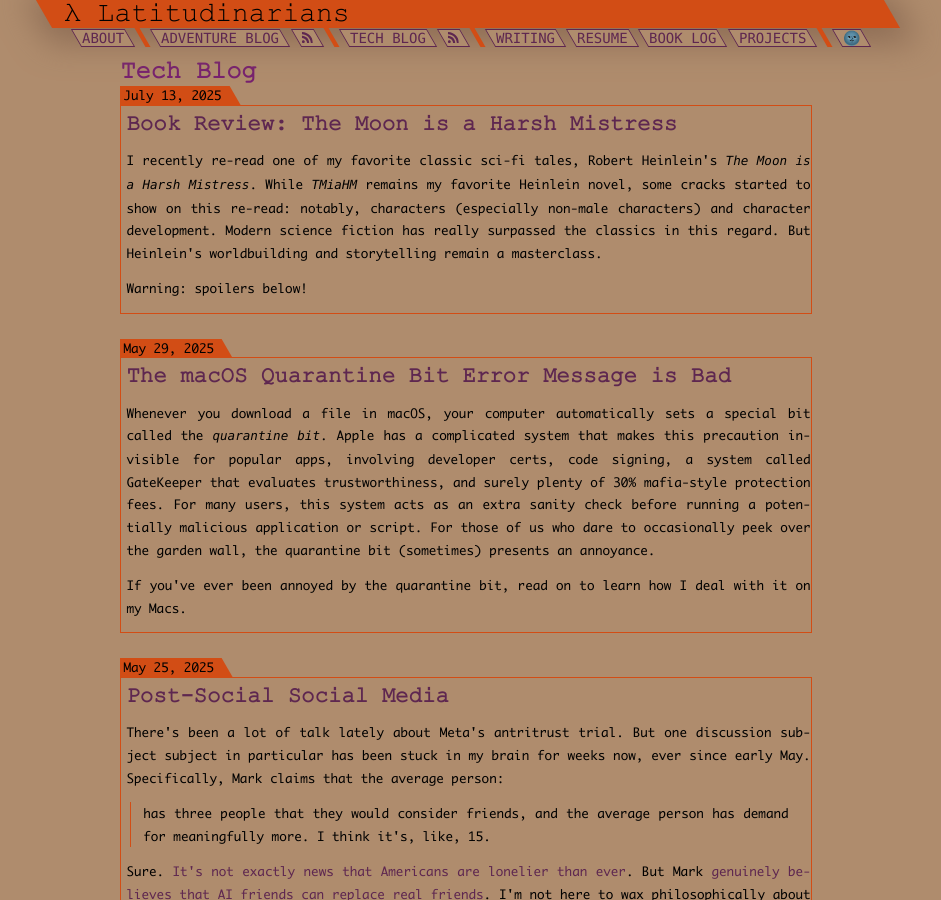
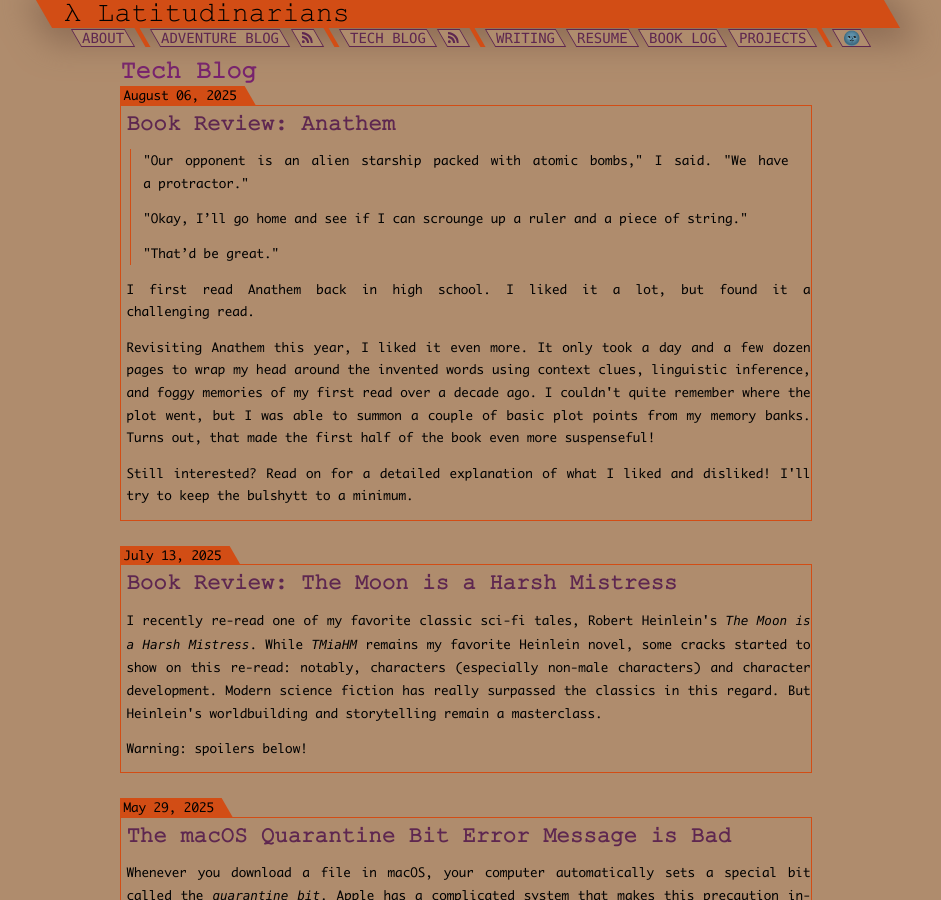
Before and after one commit to nathan-contino/nathan-contino.github.io, a Jekyll site: the page built from _pages/techblog.html, in a window 1280 px wide and 900 px high. Shown: the whole window, without its empty margins (174-1115 px from the left). Built offline with Jekyll 4.4.1, drawn with Linux system fonts in a browser that asks for light colours; some of the changed lines change nothing that is shown.

Commit message:
Anathem book review

```diff
--- a/_pages/reading.md
+++ b/_pages/reading.md
@@ -6,6 +6,7 @@ permalink: /reading-log/
 
 | Book Title 					| Author 				| Date 			| Notes |
 | ---		 					| ---		 			| ---			| ---	|
+| **Anathem**					| Neal Stephenson		| 2025			| [see review](/techblog/2025/08/06/anathem/) |
 | **The Moon is a Harsh Mistress** | Robert Heinlein	| 2025			| [see review](/techblog/2025/07/13/moon-heinlein/) |
 | **Artemis**					| Andy Weir 			| 2025 			| Ever wonder why every popular Andy Weir novel features a male narrator isolated from all other humans? This book explains it. Every character talks and thinks exactly like Andy Weir. Everyone is weirdly horny for the main character/narrator (including the narrator herself?). Everyone is a meme (have you ever actually heard someone say 'barkeep' to a bartender in reality?). The plot makes no sense, until it makes un-sense, until it stops being a plot and eventually evolves into a Reason for Every Side Character to Help the Main Character. The science fiction worldbuilding is mostly fun. The action sequences are impossible to follow. Andy knows how to build a world and talk about every nerdy facet of a science-y plot device. Andy does not know how to build interpersonal relationships, develop characters, write convincing dialog, or get inside the head of anybody but a middle aged nerdy guy. Because obviously young people in 100 years, living on the moon, will still like the same shit a middle aged nerdy guy likes today (The Good, the Bad, and the Ugly; Star Trek). As a nerdy guy, the humor mostly lands. But I'm not sure most people want to spend this much time in Andy Weir's head. Please, Andy, never try to write a female character or flirty dialog again. |
 | **Carmageddon: How Cars Make Life Worse and What to Do About It** | Daniel Knowles | 2025 | More than just a reiteration of ideas I've already heard. Knowles' international life experience as a reporter for The Economist in Africa, India, and the USA combine with his upbringing in the UK for an unusually nuanced perspective of car-dependence. Knowles has experienced many countries in various stages of car-dependence, from the moderately car-dependent UK to the recently-ruined-by-cars Indian coast to the decomposing car-dependent empire of the American Midwest. At his worst, you can see his passion for walkability and bikeability shine through. At his best, he brings a fresh perspective to a very old problem. At this point it seems unlikely that any country will escape the Car Trap, but it's refreshing to read about the isolated experiments that have gone well, like Low Traffic Neighborhoods in the UK, congestion pricing, and Paris' bike transformation. We can only hope that developing countries will learn from our mistakes. |
--- /dev/null
+++ b/_posts/techblog/2025-08-06-anathem.md
@@ -0,0 +1,141 @@
+---
+title:  "Book Review: Anathem"
+date:   2025-08-06 15:13:13 -0500
+layout: default
+categories: techblog
+---
+
+<p>
+</p>
+
+> "Our opponent is an alien starship packed with atomic bombs," I said. "We have a protractor."
+>
+> "Okay, I’ll go home and see if I can scrounge up a ruler and a piece of string."
+>
+> "That’d be great."
+
+I first read Anathem back in high school. I liked it a lot, but found it a challenging read.
+
+Revisiting Anathem this year, I liked it even more. It only took a day and a few dozen pages to wrap my head around the invented words using context clues, linguistic inference, and foggy memories of my first read over a decade ago. I couldn't quite remember where the plot went, but I was able to summon a couple of basic plot points from my memory banks. Turns out, that made the first half of the book even more suspenseful!
+
+Still interested? Read on for a detailed explanation of what I liked and disliked! I'll try to keep the bulshytt to a minimum.
+
+<!-- readmore -->
+
+## Introduction
+
+{% include figure.html url="2025_08_06/anathem.jpg" description="my favorite cover art" width="400" %}
+
+Anathem isn't an easy sci-fi (or should I say spec-fic, speculative fiction?) read. Stephenson draws from philosophy, linguistics, computer science, logic, math, geometry, astronomy, physics, quantum mechanics, sociology and probably a lot more that I missed. The plot takes some time to get going, and Stephenson (as per usual) spends a lot of time on indulgent tangents. But the plot is brilliant. I found the vast majority of the tangents interesting. The characters are compelling. And I can't help but be impressed by the sprawling, imaginative world (or should I say cosmi?) that Stephenson created.
+
+If you like hard science fiction or fantasy and wish more books would challenge you, I highly recommend Anathem. It's not as abstract or challenging as, say, Book of the New Sun. But you could say the books are... similar Narratives.
+
+If you want a relaxing read you can pick up for a few minutes every night before bed, don't bother with Anathem. Especially the first 100 pages or so throw a lot of invented language, exposition, setting establishment, historical references, and characters at you, and Stephenson doesn't exactly go out of his way to hook you into the book until page 200 or so. You kind of have to love worldbuilding to bother.
+
+Minor spoilers below. Major spoilers are hidden unless you explicitly choose to reveal them.
+
+## Setting
+
+Imagine a world where you didn't have to participate in today's "information economy." What if there were special places, kind of a combination of university and monastery, where you could live in isolation from modern technology -- smartphones, short-form video, social media, 24 hour news, and advertisements? Places where everyone spent their time studying sciences like math, logic, linguistics, and algorithms. Places that provide shelter, food, and support, so you don't even have to worry about saving for retirement or paying rent? Where even the food is simpler, lacking artificial preservatives and additives, since 'maths' grow their food in a completely self-sufficient way?
+
+If you're anything like me, you might enjoy the fantasy of living as an avout on Arbre. Think of it as something akin to the childhood fantasy of getting an invitation to Hogwarts on your eleventh birthday -- while you know magic doesn't actually exist, there is a strong allure to the idea of escaping from this pedestrian, suburban, car-dependent, money-grubbing dog-eat-dog existence we've cooked up for ourselves. I would describe the first half of the book as "Hogwarts, but grad school". Stephenson's imaginative and somehow derogatory invented terms make this fantasy even more enticing:
+
+- **jeejah**: smartphone -- the portrayal of which is even more impressive given the fact that this book was published in 2008, within a year of the release of the first iPhone
+- **sline**: uneducated person
+- **bulshytt**: slimy, evasive corpo- or politician-speak, but also generally any meaningless statement
+- **extras**: anyone who does not live in a math, instead residing **extramuros** (outside the walls)
+- **mathics**: resident of a math who lives **intramuros** (inside the walls)
+
+There are a lot more invented terms than this -- for more examples, see the *20 page* glossary at the end of the book. Lots of people hate invented terms in books. But in this case, I'll give Stephenson a pass: not only is the comprehensiveness of Arbre and its many thousands of years of history impressive, but in most cases, I found the invented terms helped distinguish the world of Arbre from our own in a helpful way. Sure, you could call male mathics 'brother' instead of 'fraa', and female mathics 'sister' instead of 'suur', borrowing from the terms used in real-world monasteries and convents. But the Mathic world is not the same as our real-world religious world (namely, Mathics believe in scientific rigor above all else, and religion is scarcely involved and often mocked intramuros), so I think distinguishing between the two is worthwhile. And if you're anything close to a linguistics nerd, or have a passing familiarity with Greek and Latin suffixes, or even a single romance language, you might manage to decode invented words yourself using context clues.
+
+However, even as someone who enjoys rich worldbuilding, it does eventually become difficult to remember the subtle differences between Halikaarnians, Procians, Semantics, Syntactics, Lorites, and concepts like Diax's Rake and Gardan's Steelyard. The glossary and some context clues generally help, but expect to miss some details if you try to read this stuff after a couple of glasses of wine or while sleepy. The more background you have in math, philosophy, linguistics, and computer science, the easier it becomes to map these concepts to ideas taught in Earth's schools: for instance, if you know Occam's Razor, you already know Gardan's Steelyard. If you know the Pythagorean Theorem, you already know the Adrakhonic Theorem. If you've ever read about Platonic Forms or the Allegory of the Cave or have an inkling of what quantum computing is about, your brain won't have to work as hard to understand the plot.
+
+TL;DR: This is a book for elitist nerds who want to flex their otherwise useless elitist nerd knowledge. As someone who attended the prestigious University of Rochester (heh), reading this book is a nice flex.
+
+### Obligatory AI digression
+
+Not Artificial Intelligence. More accurately, __Artificial Inanity__:
+
+> "Early in the Reticulum [Internet]—thousands of years ago—it became almost useless because it was cluttered with faulty, obsolete, or downright misleading information," Sammann said.
+>
+> "Crap, you once called it," I reminded him.
+>
+> "Yes—a technical term. So crap filtering became important. Businesses were built around it. Some of those businesses came up with a clever plan to make more money: they poisoned the well. They began to put crap on the Reticulum deliberately, forcing people to use their products to filter that crap back out. They created syndevs [synactic devices: computers] whose sole purpose was to spew crap into the Reticulum. But it had to be good crap."
+>
+> "What is good crap?" Arsibalt asked in a politely incredulous tone.
+>
+> "Well, bad crap would be an unformatted document consisting of random letters. Good crap would be a beautifully typeset, well-written document that contained a hundred correct, verifiable sentences and one that was subtly false. It's a lot harder to generate good crap. At first they had to hire humans to churn it out. They mostly did it by taking legitimate documents and inserting errors—swapping one name for another, say. But it didn't really take off until the military got interested."
+>
+> "As a tactic for planting misinformation in the enemy's reticules, you mean," Osa said. "This I know about. You are referring to the Artificial Inanity programs of the mid–First Millennium A.R."
+>
+> "Exactly!" Sammann said. "Artificial Inanity systems of enormous sophistication and power were built for exactly the purpose Fraa Osa has mentioned. In no time at all, the praxis leaked to the commercial sector and spread to the Rampant Orphan Botnet Ecologies. Never mind. The point is that there was a sort of Dark Age on the Reticulum that lasted until my Ita forerunners were able to bring matters in hand."
+>
+> "So, are Artificial Inanity systems still active in the Rampant Orphan Botnet Ecologies?" asked Arsibalt, utterly fascinated.
+>
+> "The ROBE evolved into something totally different early in the Second Millennium," Sammann said dismissively.
+>
+> "What did it evolve into?" Jesry asked.
+>
+> "No one is sure," Sammann said. "We only get hints when it finds ways to physically instantiate itself, which, fortunately, does not happen that often. But we digress. The functionality of Artificial Inanity still exists. You might say that those Ita who brought the Ret out of the Dark Age could only defeat it by co-opting it. So, to make a long story short, for every legitimate document floating around on the Reticulum, there are hundreds or thousands of bogus versions—bogons, as we call them."
+>
+> "The only way to preserve the integrity of the defenses is to subject them to unceasing assault," Osa said, and any idiot could guess he was quoting some old Vale aphorism.
+>
+> "Yes," Sammann said, "and it works so well that, most of the time, the users of the Reticulum don't know it's there. Just as you are not aware of the millions of germs trying and failing to attack your body every moment of every day."
+
+We can only hope to one day develop antibodies against the spread of AI (Artificial Inanity) on our own version of the Reticulum.
+
+## Plot
+
+Plot pacing in a lot of Stephenson books is imperfect. If you love his tangents and worldbuilding and character work, that's forgivable, even desirable (I, for instance, would rather hear more details about the Concent of Saunt Edhar and the history of Mathic thought than push the plot forward, because I love the universe and characters of Anathem and want to spend more time with them). If you read books to get to the conclusion, you will find the first 40% of this book deeply frustrating. Pretty much anyone will find the first 100 pages frustrating simply because there's so much worldbuilding to do! After that, the plot is a slow burn: you'll likely miss a lot of foreshadowing on your first read, but it's there, right from the first paragraph of the book.
+
+After the 40% mark, the plot really gets grinding. Our characters start moving around. Action starts to happen. Stephenson still goes off on tangents, but never repeatedly about the same subject matter. New characters show up.
+
+Around the 80% mark, Stephenson starts to get bogged down in some very 2001: A Space Odyssey-style spaceflight details. It's fun. Neal obviously did an insane amount of research. Sometimes it can slow down the plot, or the number of moving pieces can get difficult to hold in your head all at once. But it is absolutely well-written science fiction.
+
+The finale of the book comes out of nowhere, like most of Stephenson's works. He writes the climax until the book just sort of... ends. In relative terms, this book gets a little more conclusion than most of his work. But if you're expecting pages and pages of resolution, you'll be disappointed.
+
+Overall, Anathem delivers a satisfying hard sci-fi story with no serious plot holes or oversuspended disbelief. Honestly, it's easier to follow than some of Stephenson's work (looking at you, Cryptonomicon). I can safely say that if Stephenson ever revisits this universe with a prequel about the Third Sack or a sequel about the next Advent, I'd preorder the book on day one.
+
+<details>
+<summary><strong>Plot spoilers</strong></summary>
+
+<p>
+Fraa Jad is the understated hero of Anathem. While a lot of his story is subtext left up to interpretation, the basic story goes like this: Jad and his fellow (essentially immortal, Halikaarnian Incanter) Millenarians have been manipulating the cosmos for hundreds of years since the Third Sack to bring this meeting between the cosmi to a peaceful end.
+</p>
+<p>
+It's not exactly clear what happened to Jad in the Narrative that we experienced aboard the Daban Urnud: as far as I can tell, Jad chatting with Gan Odru (in a separate Narrative) and setting off Erasmas' Everything Killer (in yet another Narrative) was an essential part of warning the Geometers that war with Arbre was a bad idea. But presumably there are Narratives where Jad is still alive, immortal, wandering the cosmos to satisfying his curiosity. So maybe Jad eventually becomes a Doctor Who-like figure, hopping between realities and solving crimes and fixing problems?
+</p>
+<p>
+Anyway, everything our heroes accomplished throughout the book was an effort to bring Jad onboard the Daban Urnud. The Procian Millenarians (Rhetors) showed up afterwards to tighten up the histories after Jad's messy Narrative-hopping commando strike, since some people had memories split between multiple Narratives. Every unlikely positive outcome in the book is a result of Jad manipulating the Narratives to find a happy ending -- because the Millenarians have developed a quantum-like ability to straddle multiple Narratives simultaneously, Jad essentially 'chooses' the right narrative at each step to keep events on the right track. He even acknowledges this at one point late in the book, when he mentions that there is no 'good ending' to the intercosmi encounter where Orolo is alive.
+</p>
+<p>
+It's likely that the Millenarians used Erasmas and his bell-ringing friends as the kernel of their big move once the Daban Urnud showed up because those were the only people outside of the Millenarian concent that they had any line of communication with, thanks to the bell ringing in the Decenarian math. Also, this is all like 80% speculation, I might be wrong about a lot of this!
+</p>
+<p>
+On a separate note: the Daban Urnud is one of the coolest, most detailed, and honestly pleasant-sounding spaceships I've ever heard of. You can tell you're a hard sci-fi fan when you enjoy pages discussing ball valves, spin-induced gravity and using a thick layer of gravel to keep out cosmic rays!
+</p>
+
+</details>
+
+## Characters
+
+There are plenty of characters to love and hate in this book. I particularly enjoyed:
+
+- the entire 'scooby gang' of Lio, Erasmas, Ala, Tulia, Arsibalt, Jesry, because they all have distinct personalities, compelling development, and just generally seem like a great group of loyal, loving friends
+- Orolo, because he's a snarky, hilarious, brilliant bastard
+- Cord, because she's a badass mechanical engineer with the all-around knowledge to keep Erasmas alive in the most inhospitable environments on the planet
+- Yul, because despite thinking all of the fids are idiots, he helps Cord keep them alive through an incredible dangerous series of events
+- Jad, because he mostly shuts up while straddling Narratives to keep the branch factor as low as possible
+- Lodoghir, because his Plenary with Erasmas (and his devil's advocate positions in messals) are both wildly infuriating and impressive
+
+The romance is about as good as it gets in a Stephenson book: believable, and mostly charming, but not particularly compelling. Certainly not the reason to read Anathem, but it doesn't get in the way.
+
+## Summary
+
+Anathem is a brilliant hard science fiction story. There are a lot of invented words, but they're worth your time for the compelling story, lovable characters, and most importantly the incredible, first-class worldbuilding.
+
+If you're a science fiction nerd who loves big books full of ideas and subtext and crazy deep lore: reading Anathem is one of the best decisions you can make. Bonus points if the phrase 'Hogwarts, but grad school' sounds compelling to you.
+
+If you find invented words and slow plotting tiresome: this book might not be the best choice.
+
+Overall, Anathem is among my very favorite science fiction books. I don't have a lot of shelf space, but Anathem has earned its place in my home.
```
